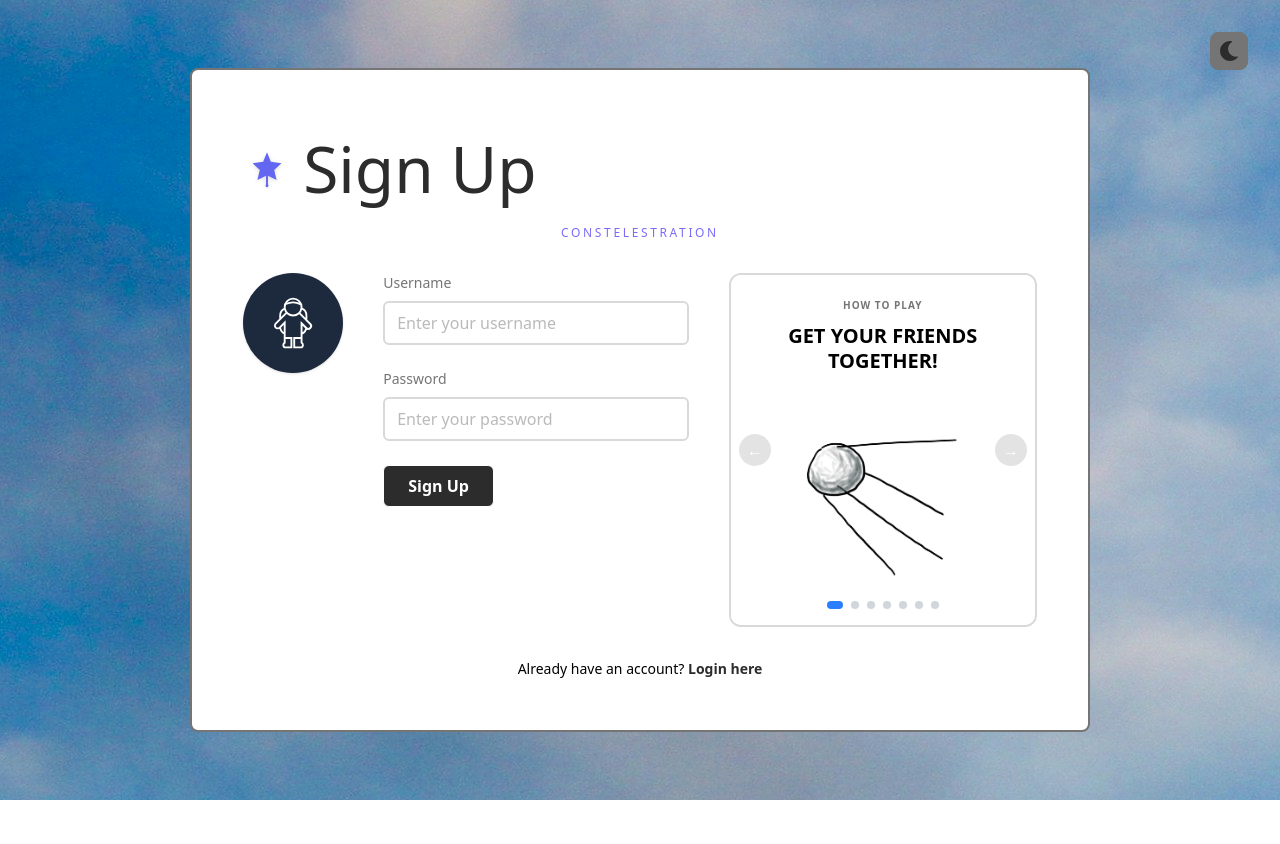
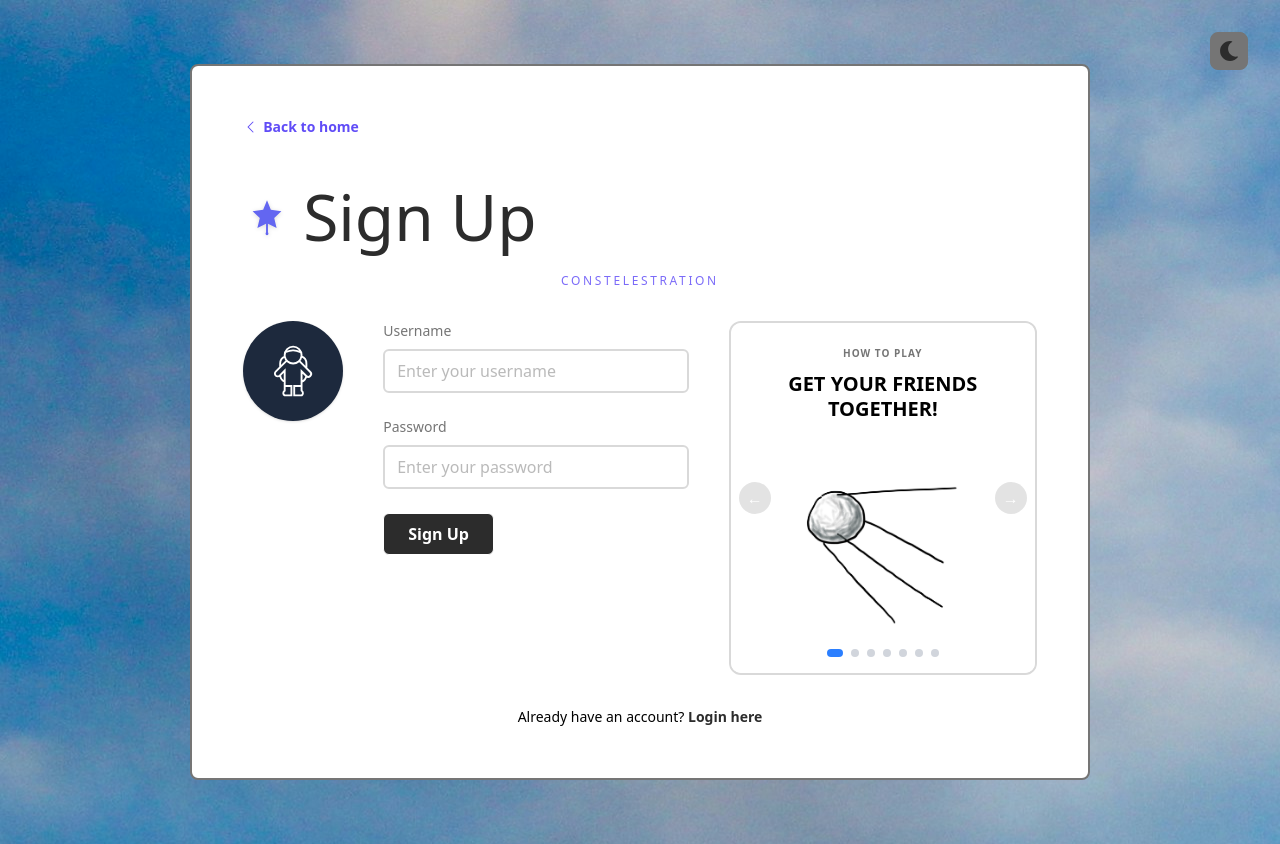
Before and after one commit to NLuke17/Telestration, a React (Vite) app in the folder frontend/: page /signup in a window 1280 px wide. Before the commit the page ends 800 px from the top, so only its background shows below. Built offline with nearby package versions, Linux system fonts and the light colour scheme; no server answers.

Commit message:
Added "back to home" button to Signup page

```diff
--- a/frontend/src/features/auth/SignupPage.tsx
+++ b/frontend/src/features/auth/SignupPage.tsx
@@ -11,6 +11,7 @@ import darkBg from '../../assets/darkmode.jpg';
 import ColorModeButton from '../../components/common/ColorModeButton';
 import SiteLogo from '../../components/common/SiteLogo';
 import { GAME_NAME } from '../../constants/branding';
+import { PiCaretLeft } from 'react-icons/pi';
 
 const SignupPage: React.FC = () => {
     const { theme } = useTheme();
@@ -26,6 +27,13 @@ const SignupPage: React.FC = () => {
                 padding="5em"
                 className="flex min-h-0 flex-col items-center justify-center gap-6 border-2 border-dark-grey rounded-lg sm:gap-8"
             >
+                <Link
+                    to="/"
+                    className="flex w-full items-center gap-1 self-start text-sm font-semibold text-indigo-600/90 hover:underline dark:text-indigo-300/90"
+                >
+                    <PiCaretLeft className="h-4 w-4 shrink-0" aria-hidden />
+                    Back to home
+                </Link>
                 <div className="flex w-full flex-col gap-2">
                     <div className="flex w-full items-center gap-3">
                         <SiteLogo size={48} className="drop-shadow-sm" />
```
